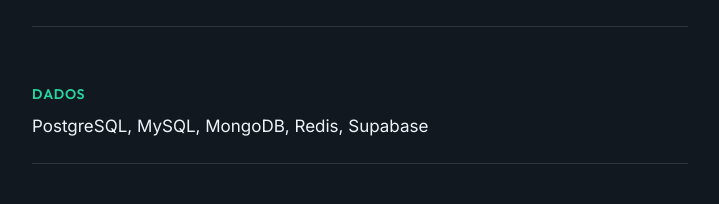
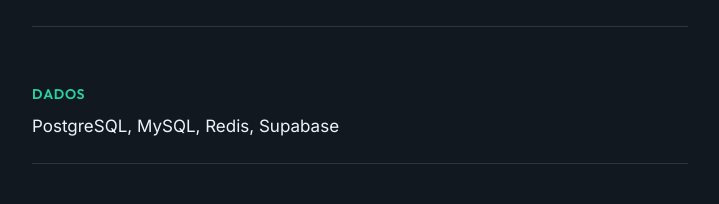
Before and after one commit to DevAndreNarcizo/portifolio-andre-react, a React (Vite) app: page / in a window 1280 px wide. Shown: the part 3949-4153 px from the top of the page, without its empty margins (280-999 px from the left). Built offline with nearby package versions, Linux system fonts and the light colour scheme.

Commit message:
fix: remove MongoDB da stack (não possuo essa stack)

```diff
--- a/src/data.ts
+++ b/src/data.ts
@@ -202,7 +202,7 @@
   },
   {
     category: 'Dados',
-    items: 'PostgreSQL, MySQL, MongoDB, Redis, Supabase'
+    items: 'PostgreSQL, MySQL, Redis, Supabase'
   },
   {
     category: 'Infra e qualidade',
```
